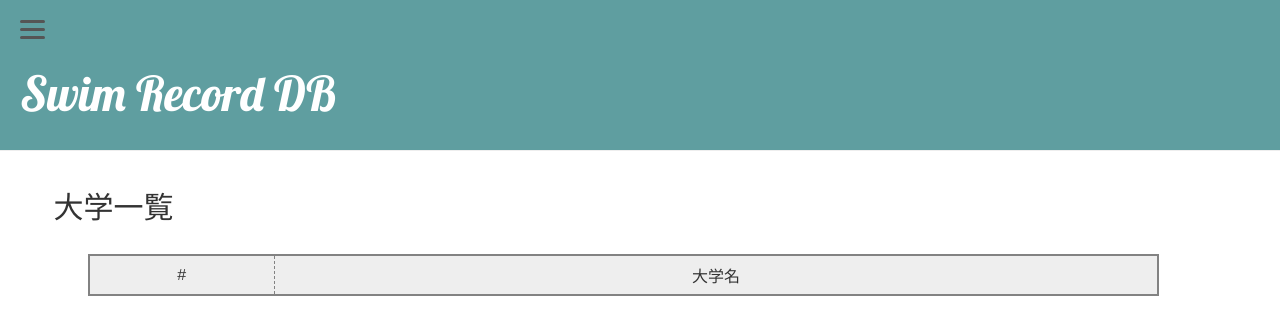
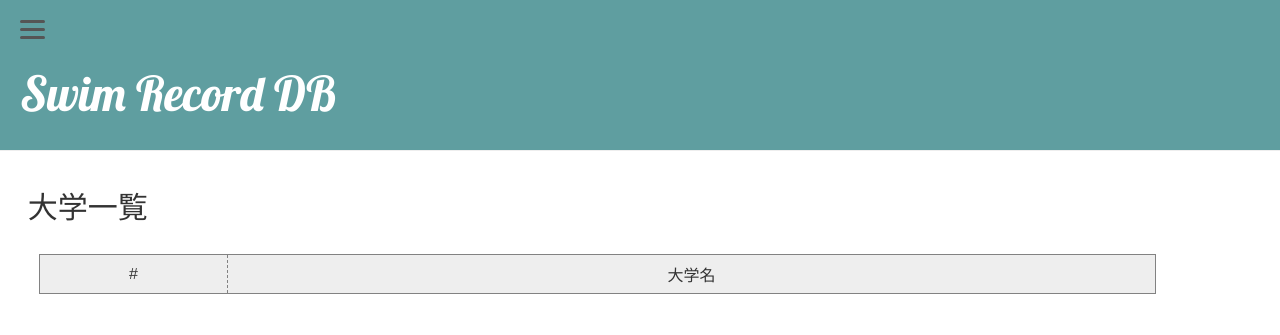
Before and after one commit to hosod/swim-record-db, a Django app: a page that uses swimrecord/templates/swimrecord/_base.html in a window 1280 px wide. Shown: the top 335 px of the page. Run offline with Django 3.2, Linux system fonts and the light colour scheme; data that the repository does not hold is empty; some libraries are stand-ins or nearby versions.

Commit message:
fix 凡miss

```diff
--- a/static/css/swimrecord.css
+++ b/static/css/swimrecord.css
@@ -27,7 +27,7 @@ table{
     width: 100%;
     border-collapse: collapse;
     border-spacing: 0;
-    border: solid 2px #828282;/*表全体を線で囲う*/
+    border: solid 1px #828282;/*表全体を線で囲う*/
 }
 
 table th,table td{
@@ -41,8 +41,8 @@ table tr:nth-child(odd) {
 }
 
 .content {
-    margin-left: 3%;
-    margin-right: 3%;
+    margin-left: 1%;
+    margin-right: 1%;
     /*padding-left: 15px;*/
 }
 
```
